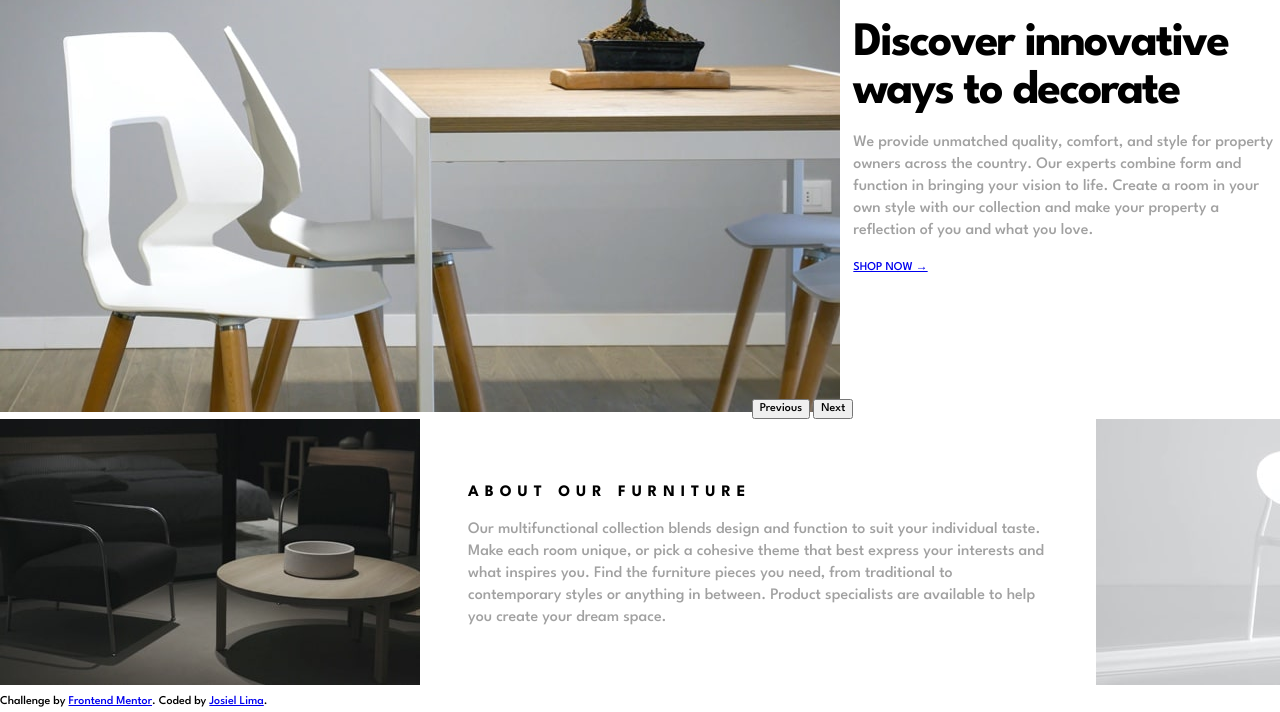
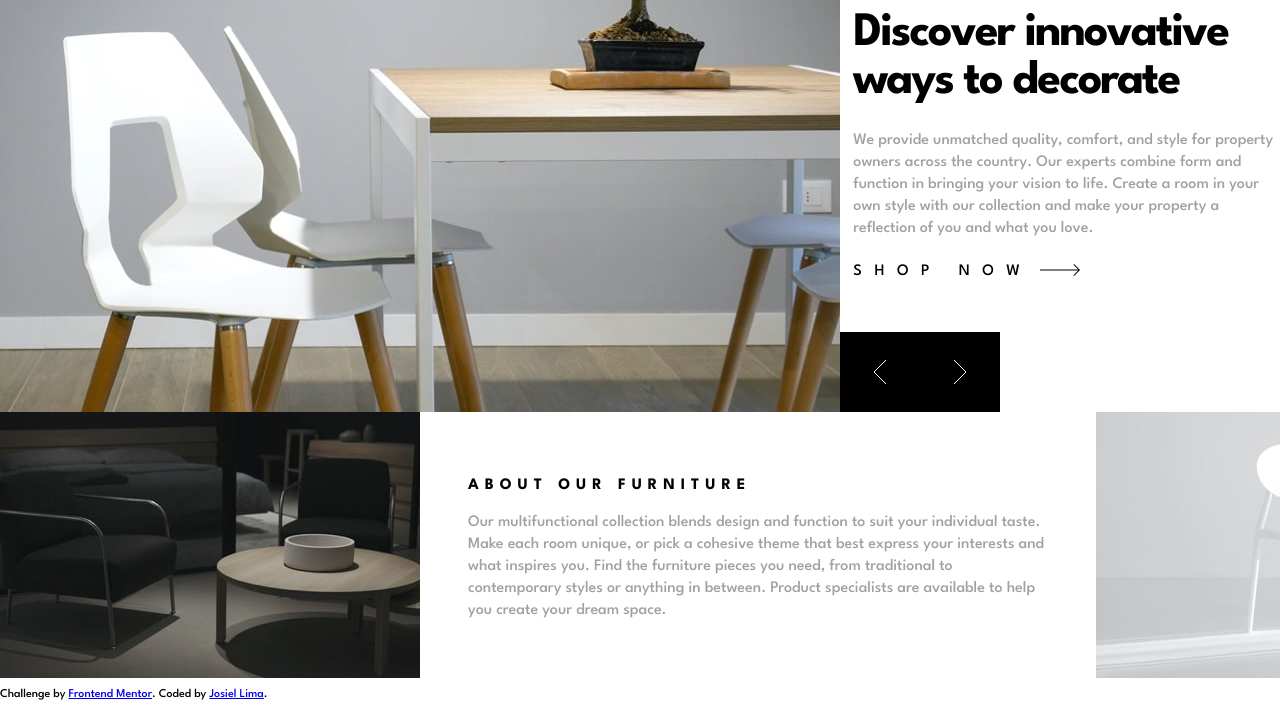
Before and after one commit to JosielLima/room-homepage, a website: page public/index.html in a window 1280 px wide. Shown: the part 122-834 px from the top of the page. Drawn offline with Linux system fonts and the light colour scheme.

Commit message:
add style cta button

```diff
--- a/public/index.html
+++ b/public/index.html
@@ -33,14 +33,21 @@
           <source srcset="./images/mobile-image-hero-1.jpg" type="image/jpeg">
           <img src="./images/desktop-image-hero-1.jpg" alt="Hero image">
           <div class="slider-controls">
-            <button class="prev">Previous</button>
-            <button class="next">Next</button>
+            <button class="prev">
+              <img src="images/icon-angle-left.svg" alt="prev slide">
+            </button>
+            <button class="next">
+              <img src="images/icon-angle-right.svg" alt="next slide">
+            </button>
           </div>
       </div>
       <div class="hero-content">
           <h1>Discover innovative ways to decorate</h1>
           <p>We provide unmatched quality, comfort, and style for property owners across the country. Our experts combine form and function in bringing your vision to life. Create a room in your own style with our collection and make your property a reflection of you and what you love.</p>
-          <a href="#" class="cta">SHOP NOW →</a>
+          <button href="#" class="cta">
+            <span>Shop now</span>
+            <img src="images/icon-arrow.svg" alt="shop now icon">
+          </button>
       </div>
   </section>
 
--- a/public/styles/global.css
+++ b/public/styles/global.css
@@ -47,6 +47,10 @@ p {
   color: var(--dark-gray);
 }
 
+button {
+  cursor: pointer;
+}
+
 .text-dark-gray {
   color: var(--dark-gray);
 }
--- a/public/styles/hero.css
+++ b/public/styles/hero.css
@@ -1,10 +1,30 @@
 .hero-image {
   position: relative;
+  height: 534px;
+  max-height: fit-content;
+  max-width: fit-content;
 
   & .slider-controls {
     position: absolute;
-    bottom: 0;
-    right: 0;
+    bottom: 0px;
+    right: -160px;
+    display: flex;
+    flex-direction: row;
+    gap: 0;
+
+    & button {
+      width: 80px;
+      height: 80px;
+      background-color: var(--black);
+      border: none;
+      display: flex;
+      align-items: center;
+      justify-content: center;
+
+      &:hover {
+        background-color: var(--very-dark-gray);
+      }
+    }
   }
 }
 
@@ -12,5 +32,22 @@
   margin:auto;
   display: flex;
   flex-direction: column;
-  gap: 1rem;
+  gap: 1.5rem;
 }
+
+.cta {
+  background-color: unset;
+  border: none;
+  text-transform: uppercase;
+  font-size: 1rem;
+  line-height: 1;
+  letter-spacing: 12.5px;
+  display: flex;
+  gap: 0.5rem;
+  max-width: fit-content;
+  padding: 0;
+
+  &:hover {
+    opacity: 0.5;
+  }
+}
```
